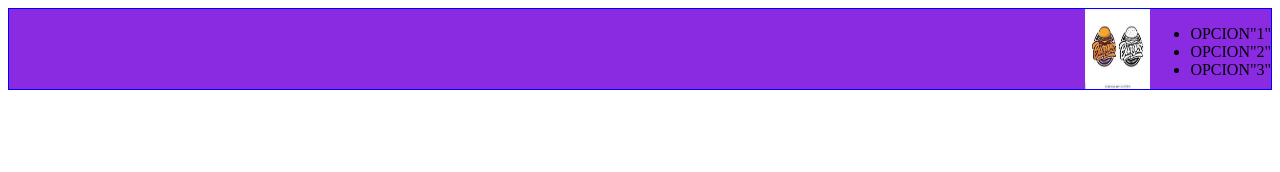
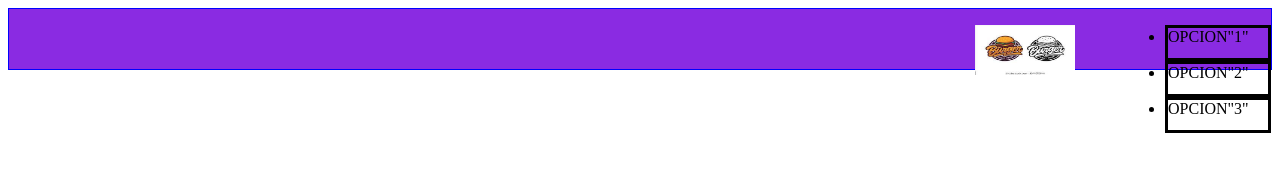
Before and after one commit to juanlozanoe/media-queries1, a plain HTML site: page index.html in a window 1280 px wide. Drawn offline with Linux system fonts and the light colour scheme; files that its build step writes are made by us from their sources; files whose address does not match are found by name.

Commit message:
juan lozano
actualice estilos

```diff
--- a/docs/estilos/estilo.css
+++ /dev/null
@@ -1,26 +0,0 @@
-header{
-    border: 1px solid blue;
-    height : 80px;
-    display: flex;
-    justify-content: end;
-}
-@media(max-width:425px){
-    header{
-        background-color: solid red;
-    }
-}
-@media(min-width:426px){
-    header{
-        background-color: blueviolet;
-    }
-}
-@media(min-width:2560px){
-    header{
-        background-color: aqua;
-    }
-}
-@media(min-width:769px) and (max-width:2559px){
-    header{
-        background-color:blueviolet;
-    }
-}
--- /dev/null
+++ b/docs/estilos/miestilos.css
@@ -0,0 +1,40 @@
+header{
+    border: 1px solid blue;
+    height : 60px;
+    display: flex;
+    justify-content: end;
+}
+@media (max-width: 425px){
+    header{
+        background-color: solid red;
+    }
+}
+@media(min-width: 426px){
+    header{
+        background-color: blueviolet;
+    }
+}
+@media(min-width: 2560px){
+    header{
+        background-color: aqua;
+    }
+}
+@media(min-width: 769px) and (max-width: 2559px){
+    header{
+        background-color:blueviolet;
+    }
+}
+ul li{
+    margin-left: 50px;
+    border: 3px solid black;
+    height: 30px;
+    width: 100px;
+    display: center;
+justify-content: center;
+}
+ul img{
+    height: 50px;
+    width: 100px;
+    display: flex;
+    align-items: start;
+}
--- a/index.html
+++ b/index.html
@@ -4,12 +4,12 @@
     <meta charset="UTF-8">
     <meta http-equiv="X-UA-Compatible" content="IE=edge">
     <meta name="viewport" content="width=device-width, initial-scale=1.0">
-    <link rel="stylesheet" href="estilos/estilo.css">
+    <link rel="stylesheet" href="estilos/miestilos.css">
     <title>JUAN</title>
 </head>
 <body>
     <header>
-        <img src="C:\Users\SENA\Desktop\juan lozano\media-queries1\docs\estilos\lozano.jpg" width="65">
+        <ul> <img src="lozano.jpg" alt="image"> </ul>
         <nav>
             <ul>
                 <li>OPCION"1"</li>
```
Also changed, not shown: lozano.jpg (renamed from docs/estilos/lozano.jpg).
